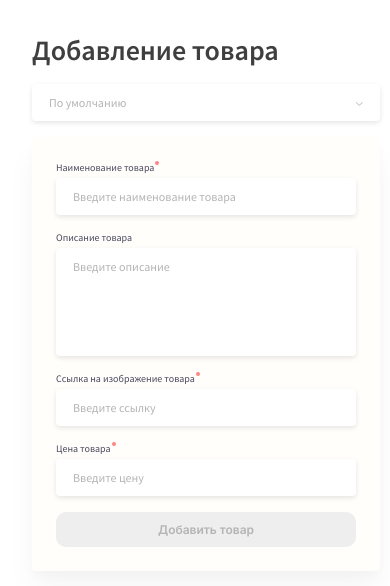
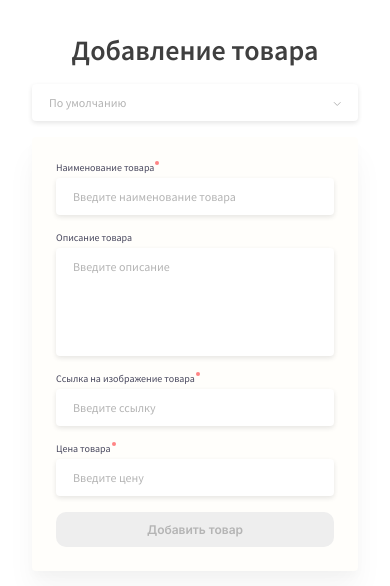
Before and after one commit to chunaixxx/test-idaproject, a Vue app: page / in a window 390 px wide. Shown: the top 586 px of the page. Built offline with nearby package versions, Linux system fonts and the light colour scheme.

Commit message:
FIX: mobile version

```diff
--- a/src/App.vue
+++ b/src/App.vue
@@ -86,6 +86,10 @@ body {
 	gap: 16px;
 	grid-template-columns: 332px 1fr;
 	grid-template-rows: auto 1fr;
+
+	@media screen and (max-width: 700px) {
+		grid-template-columns: 1fr;
+	}
 }
 
 .header {
@@ -108,6 +112,7 @@ body {
 
 		&__title {
 			margin-bottom: 16px;
+			text-align: center;
 		}
 	}
 }
```
